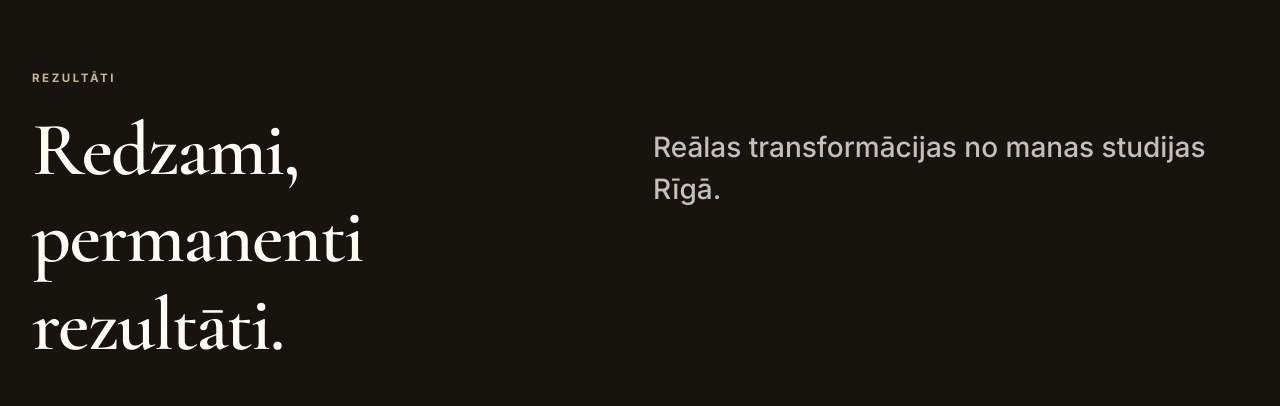
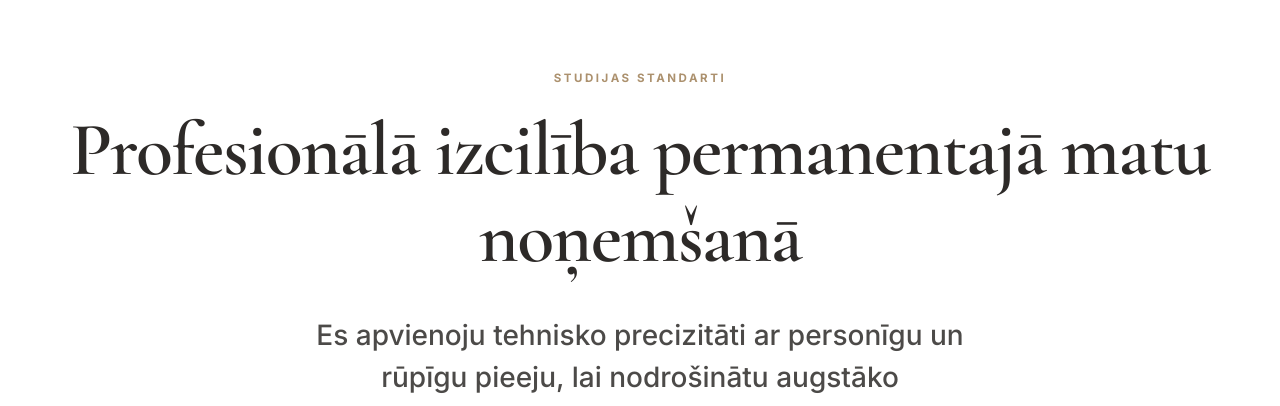
Before and after one commit to SergeyJak/beauty-landing, a Next.js app: page /lv in a window 1280 px wide. Shown: the part 1125-1531 px from the top of the page. Built offline with nearby package versions, Linux system fonts and the light colour scheme; no server answers; the database is empty.

Commit message:
refactor: move gallery off homepage

```diff
--- a/src/app/[locale]/page.tsx
+++ b/src/app/[locale]/page.tsx
@@ -4,7 +4,6 @@ import ClinicalComparison from '@/components/sections/ClinicalComparison'
 import Benefits from '@/components/sections/Benefits'
 import HairGrowthPhases from '@/components/sections/HairGrowthPhases'
 import HowItWorks from '@/components/sections/HowItWorks'
-import BeforeAfter from '@/components/sections/BeforeAfter'
 import Expertise from '@/components/sections/Expertise'
 import Reviews from '@/components/sections/Reviews'
 import FAQ from '@/components/sections/FAQ'
@@ -12,7 +11,6 @@ import Contact from '@/components/sections/Contact'
 import FloatingButtons from '@/components/FloatingButtons'
 import PageTransition from '@/components/PageTransition'
 import { getEditableContent } from '@/lib/content'
-import { getGallery } from '@/lib/gallery'
 import { isValidLocale } from '@/lib/i18n'
 
 type Props = {
@@ -21,9 +19,9 @@ type Props = {
 
 export default async function Home({ params }: Props) {
   const { locale } = await params
-  const [editable, gallery] = isValidLocale(locale)
-    ? await Promise.all([getEditableContent(locale), getGallery()])
-    : [null, []]
+  const editable = isValidLocale(locale)
+    ? await getEditableContent(locale)
+    : null
 
   return (
     <PageTransition>
@@ -32,24 +30,7 @@ export default async function Home({ params }: Props) {
         description={editable?.heroDescription}
       />
       <TrustStrip />
-      <BeforeAfter
-        images={gallery.map((item) => ({
-          id: item.id,
-          before: item.before.url,
-          after: item.after.url,
-          title:
-            item.text[locale].title ||
-            item.text.lv.title ||
-            item.text.ru.title ||
-            item.text.en.title,
-          category:
-            item.text[locale].category ||
-            item.text.lv.category ||
-            item.text.ru.category ||
-            item.text.en.category,
-        }))}
-      />
-      <Expertise />
+            <Expertise />
       <ClinicalComparison />
       <Benefits />
       <HairGrowthPhases />
```
